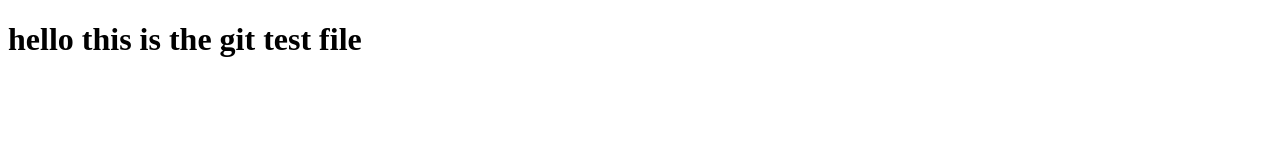
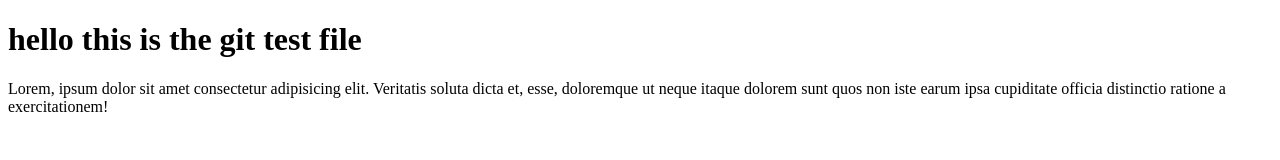
Before and after one commit to milyas1264/gitko, a plain HTML site: page test.html in a window 1280 px wide. Drawn offline with Linux system fonts and the light colour scheme.

Commit message:
add paragraph

```diff
--- a/test.html
+++ b/test.html
@@ -7,5 +7,6 @@
 </head>
 <body>
     <h1>hello this is the git test file</h1>
+    <p>Lorem, ipsum dolor sit amet consectetur adipisicing elit. Veritatis soluta dicta et, esse, doloremque ut neque itaque dolorem sunt quos non iste earum ipsa cupiditate officia distinctio ratione a exercitationem!</p>
 </body>
 </html>
```
